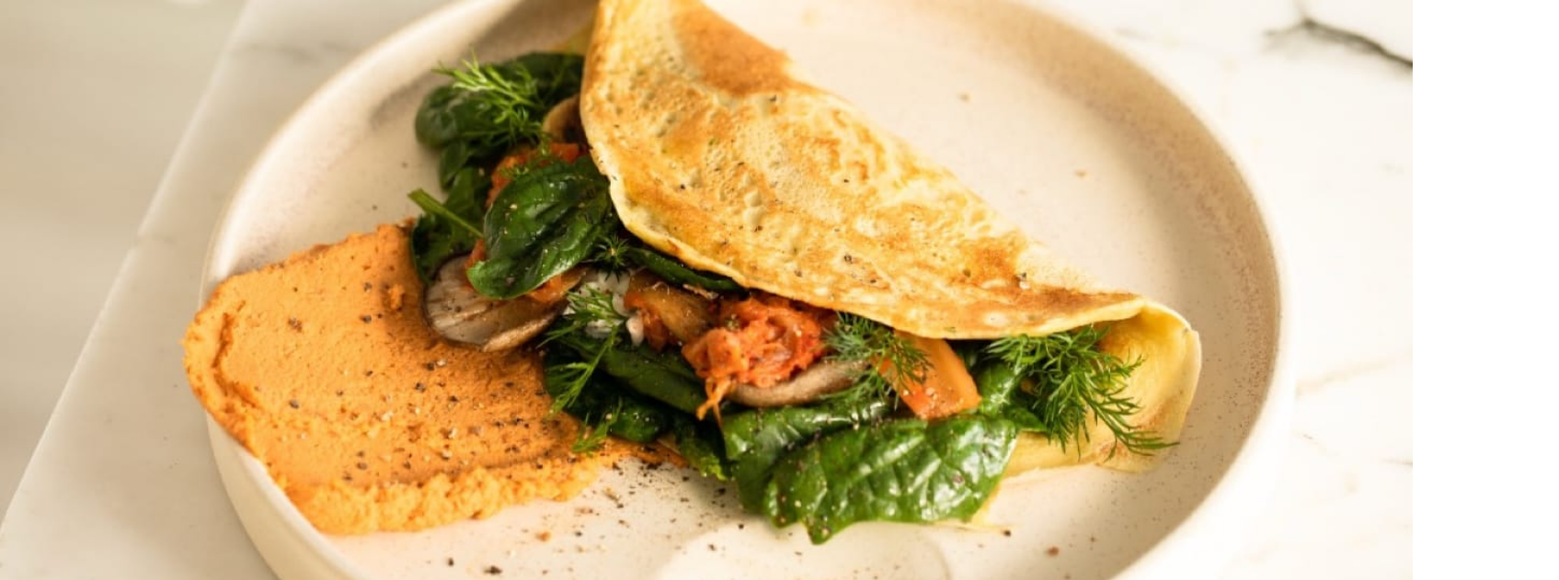
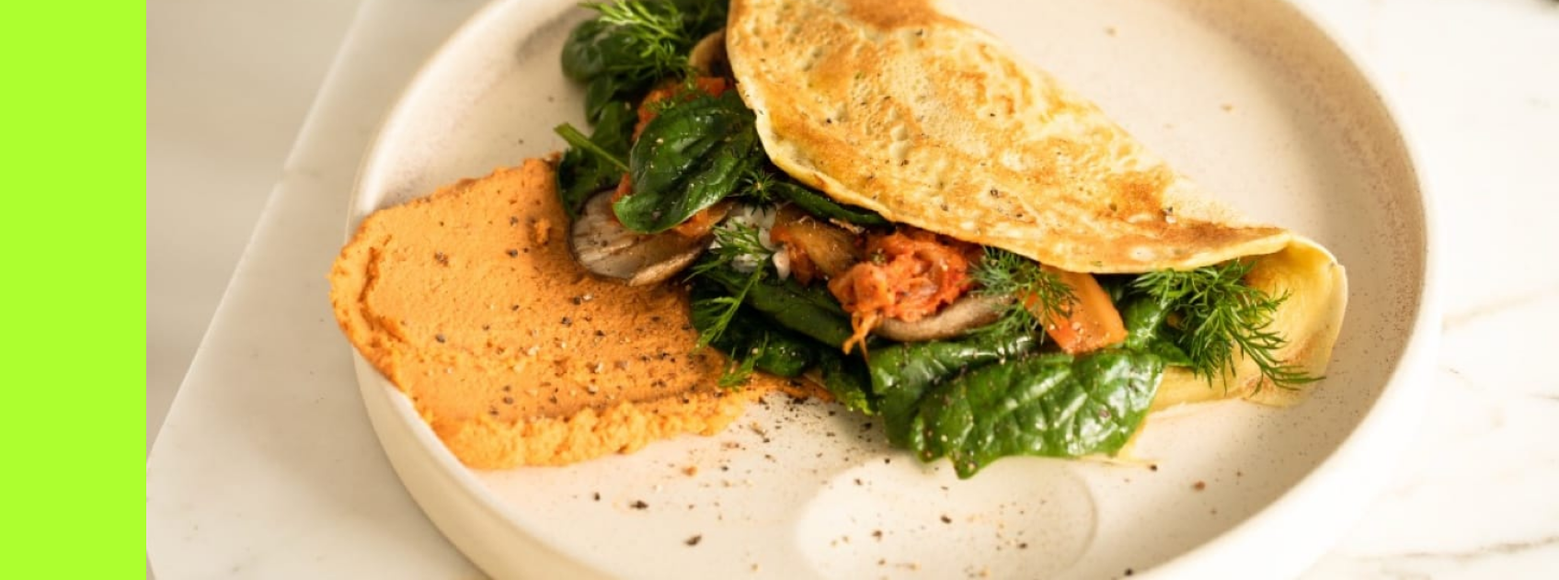
Before and after one commit to CatalinaF-S/recipe-page-main, a plain HTML site: page index.html in a window 1536 px wide. Shown: the top 631 px of the page at 92% size, 1695 px wide, since content can reach past the window. Drawn offline with Linux system fonts and the light colour scheme; a web font is replaced by a local one.

Commit message:
Add media query and move img into container

```diff
--- a/index.html
+++ b/index.html
@@ -31,9 +31,11 @@
         </style>
     </head>
     <body>
-        <img src="./assets/images/image-omelette.jpeg" alt="Omelette Foto" />
-
         <div class="container">
+            <img
+                src="./assets/images/image-omelette.jpeg"
+                alt="Omelette Foto"
+            />
             <h1>Simple Omelette Recipe</h1>
 
             <p>
--- a/styles.css
+++ b/styles.css
@@ -19,14 +19,15 @@ body {
     line-height: 2rem;
 }
 
+.container {
+    margin: 7% 8%;
+}
 img {
     width: 100vw;
     object-fit: contain;
+    margin-top: -10%;
+    margin-left: -10%;
     margin-bottom: 10px;
-}
-
-.container {
-    margin: 7% 8%;
 }
 /* Titles */
 h1,
@@ -137,3 +138,16 @@ td {
     font-weight: bold;
     padding-right: 60px;
 }
+
+/* Media query */
+@media (min-width: 1440px) {
+    body {
+        background-color: greenyellow;
+    }
+    .container {
+        margin: 0 auto;
+        padding: 30px 30px;
+        background-color: white;
+        width: 70%;
+    }
+}
```
